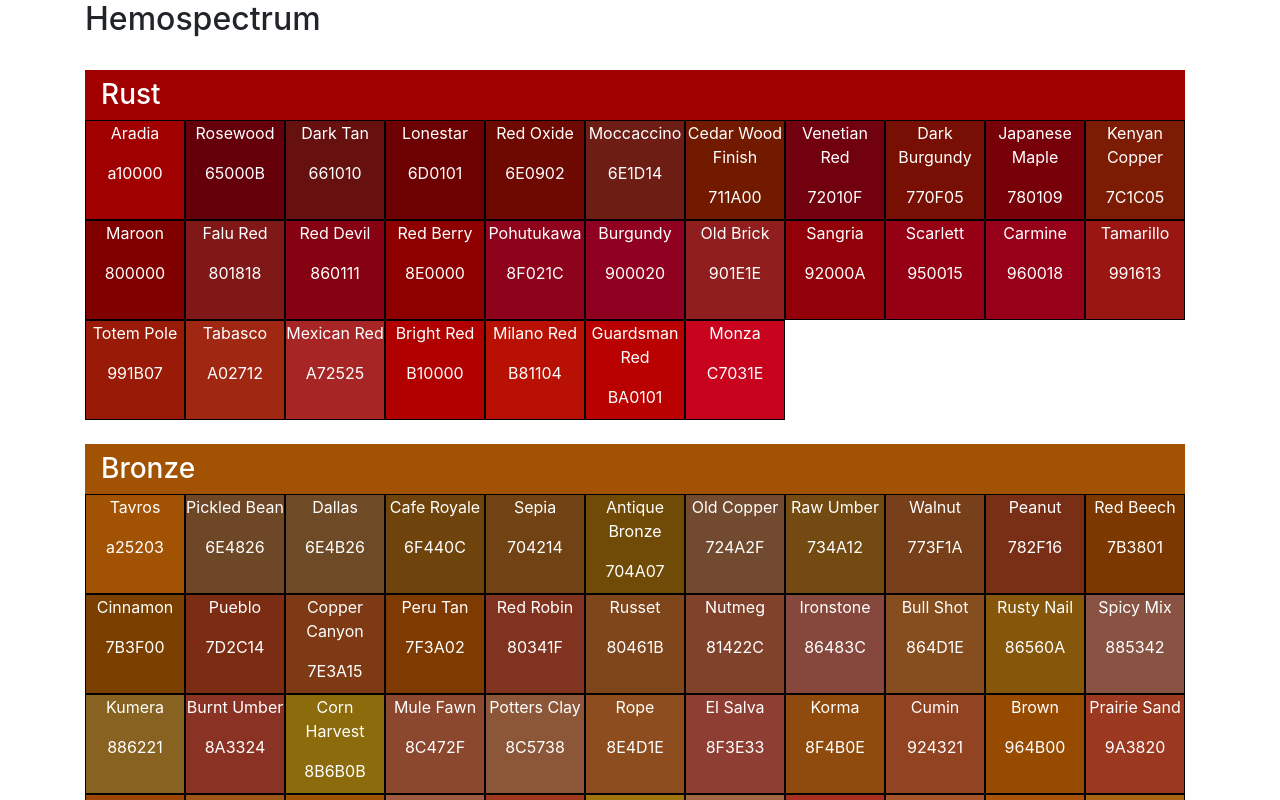
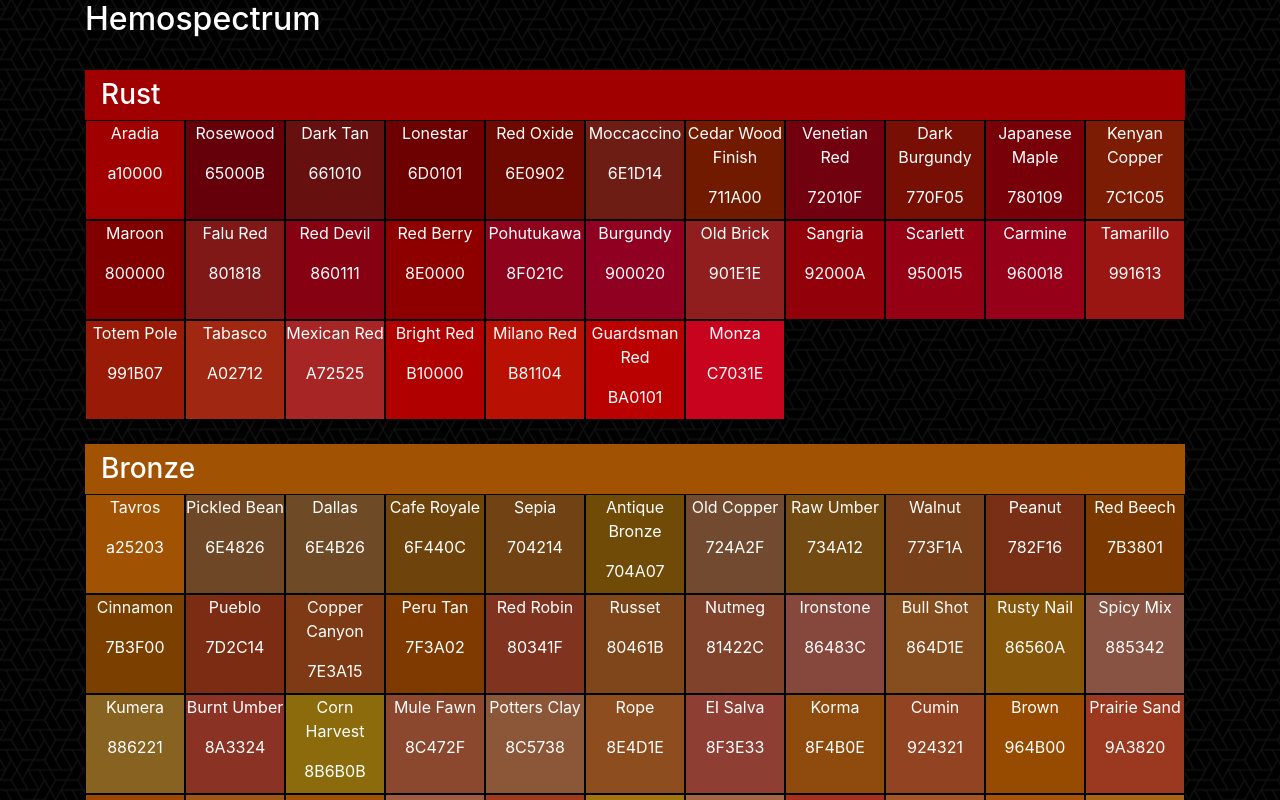
Before and after one commit to kmtenhouse/blood-colors, a React (Create React App) app: page / in a window 1280 px wide. Shown: the top 800 px of the page. Built offline with nearby package versions, Linux system fonts and the light colour scheme.

Commit message:
Added dark mode bg

```diff
--- /dev/null
+++ b/public/assets/css/style.css
@@ -0,0 +1,6 @@
+body {
+    background-image: url("/assets/img/what-the-hex-dark.png");
+    background-repeat: repeat;
+    background-color: white;
+    color: white;
+}
--- a/public/index.html
+++ b/public/index.html
@@ -11,6 +11,7 @@
     />
     <link rel="apple-touch-icon" href="logo192.png" />
     <link href="https://stackpath.bootstrapcdn.com/bootstrap/4.3.1/css/bootstrap.min.css" rel="stylesheet" integrity="sha384-ggOyR0iXCbMQv3Xipma34MD+dH/1fQ784/j6cY/iJTQUOhcWr7x9JvoRxT2MZw1T" crossorigin="anonymous">
+    <link rel="stylesheet" href="assets/css/style.css" />
     <!--
       manifest.json provides metadata used when your web app is installed on a
       user's mobile device or desktop. See https://developers.google.com/web/fundamentals/web-app-manifest/
@@ -25,9 +26,9 @@
       work correctly both with client-side routing and a non-root public URL.
       Learn how to configure a non-root public URL by running `npm run build`.
     -->
-    <title>React App</title>
+    <title>Hemospectrum</title>
   </head>
-  <body>
+  <body class="page">
     <noscript>You need to enable JavaScript to run this app.</noscript>
     <div id="root"></div>
     <!--
```
Also changed, not shown: public/assets/img/what-the-hex-dark.png (added), public/assets/img/what-the-hex.png (added).
